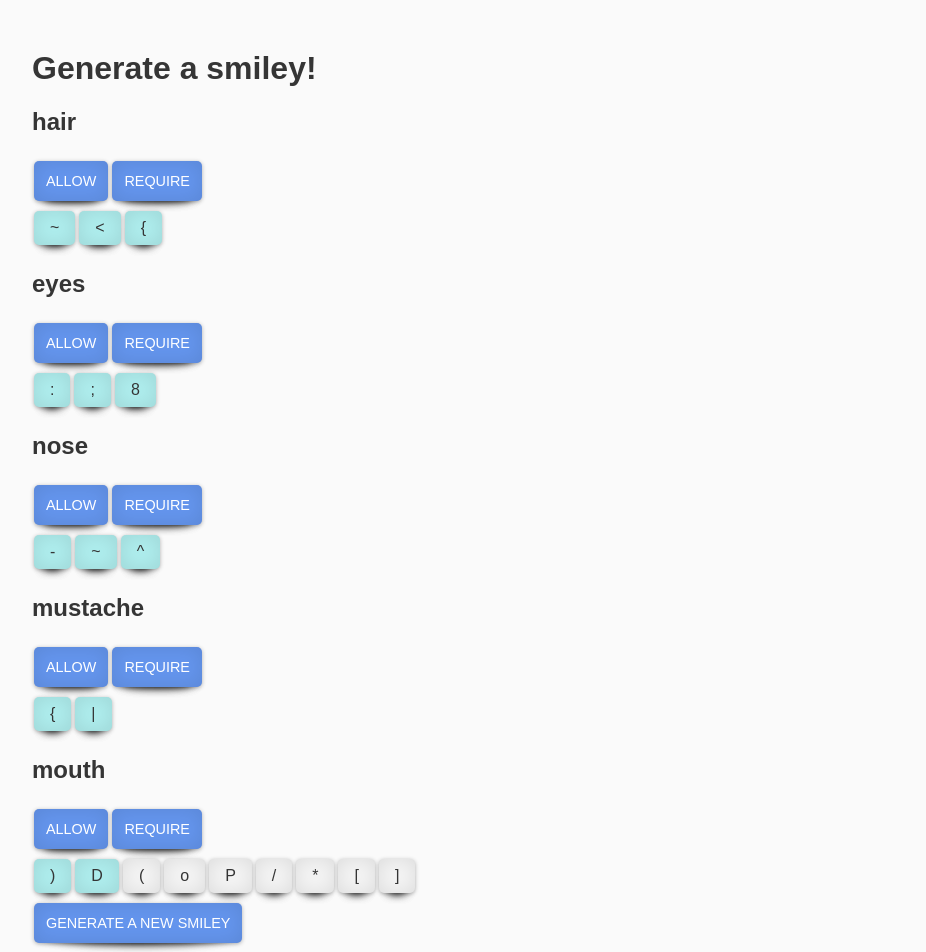
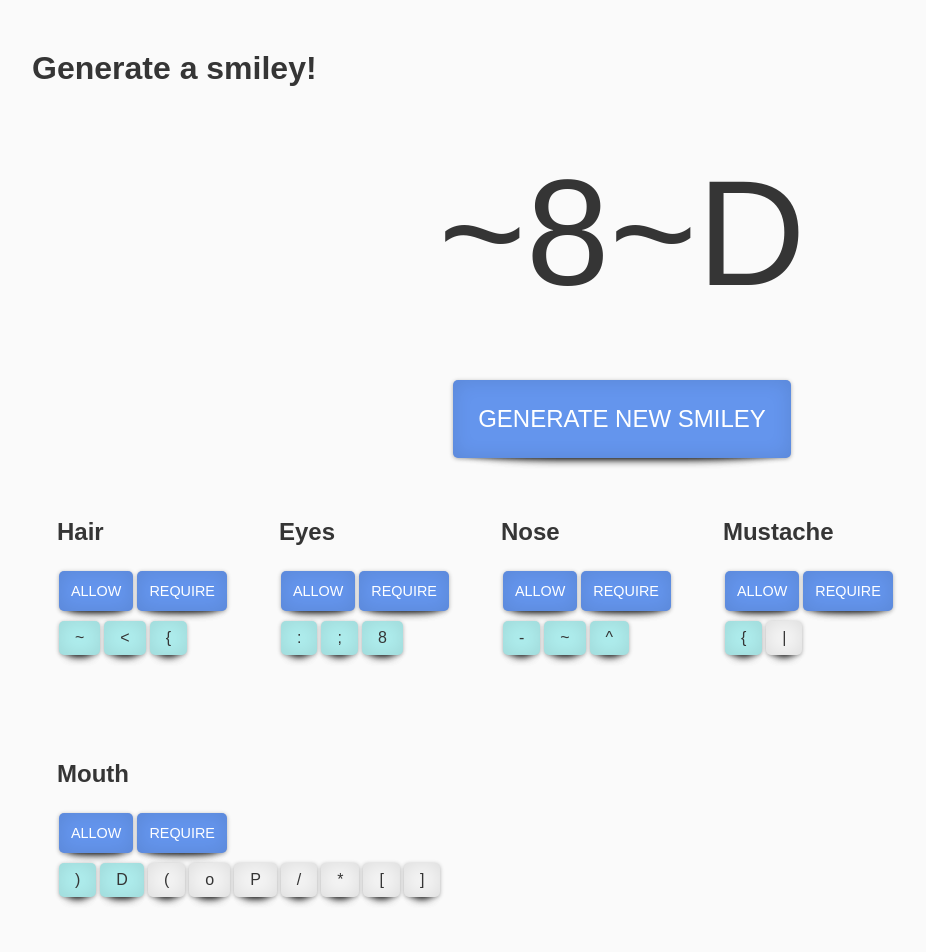
Before and after one commit to aespringfield/smiley-generator, a React (Create React App) app: page / in a window 1280 px wide. Shown: the top 952 px of the page, without its empty margins (18-944 px from the left). Built offline with nearby package versions, Linux system fonts and the light colour scheme.

Commit message:
Basic mode running

```diff
--- a/src/components/ConfigButton.js
+++ b/src/components/ConfigButton.js
@@ -1,17 +1,20 @@
 import React from 'react';
+import classNames from 'classnames';
 
 // allow is kind of working but it's probably on both config buttons--need to change. Also doesn't seem to work so well when you try to toggle it back to true.
 const ConfigButton = props => {
-    const handleClick = (event) => {
-        props.toggleAllowed();
-    }
+    const buttonClasses = classNames(
+        'config-button',
+        props.buttonOpts.class
+    )
+
     return (
         <div className="button-container">
             <button
-                className="config-button"
-                onClick={(event) => handleClick(event)}
+                className={buttonClasses}
+                onClick={(event) => props.buttonOpts.handleClick(event)}
             >
-                {props.text}
+                {props.buttonOpts.text}
             </button>
         </div>
     )
--- a/src/components/FeatureConfigOptions.js
+++ b/src/components/FeatureConfigOptions.js
@@ -1,23 +1,37 @@
 import React from 'react';
 import FeatureCharacterOptions from './FeatureCharacterOptions';
 import ConfigButton from './ConfigButton';
+import { capitalize } from './lib/TextHelper';
 
 const FeatureConfigOptions = props => {
     const toggleCharacterAllowed = props.updateCharacter('toggleCharacterAllowed');
     // const toggleRequired = props.updateConfig();
-    const toggleAllowed = props.updateConfig('toggleAllowed');
+    // const toggleAllowed = props.updateConfig('toggleAllowed');
+    const requireButtonOpts = {
+        text: 'Require',
+        class: 'require-button',
+        handleClick: props.updateConfig('toggleRequired')
+    }
+    const allowButtonOpts = {
+        text: 'Allow',
+        class: 'allow-button',
+        handleClick: props.updateConfig('toggleAllowed')
+    }
 
     return (
         <div className="feature-config-options">
             <div>
                 <h2 className="feature-config-options-header">
-                    {props.feature.name}
+                    {capitalize(props.feature.name)}
                 </h2>
-                <ConfigButton text='Allow'
-                    toggleAllowed={toggleAllowed}
-                />
-                <ConfigButton text='Require'
-                />
+                <div className="config-buttons-container">
+                    <ConfigButton
+                        buttonOpts={allowButtonOpts}
+                    />
+                    <ConfigButton
+                        buttonOpts={requireButtonOpts}
+                    />
+                </div>
                 <FeatureCharacterOptions
                     characters={props.feature.characters}
                     toggleCharacterAllowed={toggleCharacterAllowed}
--- a/src/components/GenerateButton.js
+++ b/src/components/GenerateButton.js
@@ -7,9 +7,9 @@ const GenerateButton = props => {
     props.createSmiley();
   }
   return (
-    <div className="button-container">
+    <div className="generate-button-container">
       <button
-          className="config-button"
+          className="generate-button"
           onClick={(event) => handleClick(event)}
       >
           {props.text}
--- a/src/components/SmileyViewer.js
+++ b/src/components/SmileyViewer.js
@@ -1,8 +1,10 @@
 import React from 'react';
 
 const SmileyViewer = props => (
-    <div className="smiley-viewer">
-        {props.smiley ? props.smiley : ''}
+    <div className="smiley-viewer-container">
+        <div className="smiley-viewer">
+            {props.smiley ? props.smiley : ''}
+        </div>
     </div>
 );
 
--- /dev/null
+++ b/src/components/lib/TextHelper.js
@@ -0,0 +1,7 @@
+const capitalize = (str) => {
+    return str.charAt(0).toUpperCase() + str.slice(1, str.length)
+  }
+
+  export {
+    capitalize
+  }
--- a/src/config/smileyConfig.js
+++ b/src/config/smileyConfig.js
@@ -70,7 +70,7 @@ const CONFIG = {
                 },
                 {
                     name: '|',
-                    allowed: true
+                    allowed: false
                 }
             ]
         },
--- a/src/containers/FeatureDashboardContainer.js
+++ b/src/containers/FeatureDashboardContainer.js
@@ -45,7 +45,6 @@ export default class FeatureDashboardContainer extends Component {
         console.log('Props in featuredash', this.props)
         return (
             <div className="feature-dashboard">
-                <h1>Generate a smiley!</h1>
                 {this.props.features.map((feature, index) =>
                     <FeatureConfigOptions
                         key={index}
--- a/src/containers/SmileyCreatorContainer.js
+++ b/src/containers/SmileyCreatorContainer.js
@@ -15,6 +15,18 @@ export default class SmileyCreatorContainer extends Component {
         }
     }
 
+    createSmiley = () => {
+        console.log('createSmiley', this.smileyCreator.createSmiley)
+        this.setState({
+            smiley: this.smileyCreator.createSmiley()
+        })
+        console.log('New state', this.state)
+    }
+
+    componentWillMount() {
+        this.createSmiley();
+    }
+
     componentDidMount() {
         console.log('STATE', this.state)
     }
@@ -22,29 +34,22 @@ export default class SmileyCreatorContainer extends Component {
     render() {
         return (
             <div>
+                <h1 className="main-heading">Generate a smiley!</h1>
+                <SmileyViewer
+                    smiley={this.state.smiley}
+                />
+                <GenerateButton
+                    text="Generate New Smiley"
+                    createSmiley={this.createSmiley}
+                />
                 <FeatureDashboardContainer
                     features={this.state.features}
                     toggleCharacterAllowed={this.toggleCharacterAllowed}
                     logStuff={this.logStuff}
                     updateFeatures={this.updateFeatures}
                 />
-                <GenerateButton
-                    text="Generate A New Smiley"
-                    createSmiley={this.createSmiley}
-                />
-                <SmileyViewer
-                    smiley={this.state.smiley}
-                />
             </div>
         );
-    }
-
-    createSmiley = () => {
-        console.log('createSmiley', this.smileyCreator.createSmiley)
-        this.setState({
-            smiley: this.smileyCreator.createSmiley()
-        })
-        console.log('New state', this.state)
     }
 
     // toggleCharacterAllowed = (featureIndex, characterIndex) => {
--- a/src/index.css
+++ b/src/index.css
@@ -47,7 +47,8 @@ button:hover:before, button:hover:after {
 }
 
 .feature-config-options {
-  margin: 0px;
+  margin: 40px 25px;
+  float: left;
 }
 
 .config-button {
@@ -56,6 +57,8 @@ button:hover:before, button:hover:after {
   background-color: cornflowerblue;
   font-size: .9em;
   padding: 12px;
+  /* display: inline-block;
+  margin: 0 auto; */
 }
 
 .config-button:active {
@@ -71,6 +74,51 @@ button:hover:before, button:hover:after {
   margin: 5px 2px;
 }
 
+.config-buttons-container {
+  display: block;
+  margin: 0 auto;
+}
+
 .selected {
   background-color: paleturquoise;
 }
+
+.smiley-viewer {
+  font-size: 150px;
+  text-align: center;
+}
+
+/* .generate-button-container {
+  display: block;
+  margin: 0 auto;
+} */
+
+.generate-button {
+  display: block;
+  margin: 0 auto;
+  color: rgb(255, 255, 255);
+  text-transform: uppercase;
+  background-color: cornflowerblue;
+  font-size: 1.5em;
+  padding: 25px;
+  /* display: inline-block;
+  margin: 0 auto; */
+}
+
+.generate-button:active {
+  background-color: rgb(40, 109, 238);
+}
+
+.smiley-viewer-container {
+  display: block;
+  margin: 60px 60px;
+}
+
+.main-heading {
+  /* color: rgb(40, 109, 238); */
+}
+
+.feature-dashboard {
+  display: block;
+  margin: 0 auto;
+}
--- a/src/models/Feature.js
+++ b/src/models/Feature.js
@@ -24,4 +24,13 @@ export default class Feature extends Character {
         this.allowed = !this.allowed;
     }
 
+    pickCharacter = () => {
+        const charsAllowed = this.characters.filter(character => character.allowed);
+        return charsAllowed[Math.floor(Math.random() * charsAllowed.length)].name;
+    }
+
+    // (smiley, feature) => {
+    //     let charsAllowed = feature.characters.filter(character => character.allowed)
+    //     let randomCharForFeature = charsAllowed[Math.floor(Math.random() * charsAllowed.length)].name;
+    //     return smiley += randomCharForFeature;
 }
--- a/src/models/SmileyCreator.js
+++ b/src/models/SmileyCreator.js
@@ -19,7 +19,7 @@ export default class SmileyCreator {
     }
 
     keepAllowedFeatures() {
-        this.features = this.features.filter(feature => feature.allowed);
+        return this.features.filter(feature => feature.allowed);
     }
 
     findFeatureIndex(featureName) {
@@ -28,22 +28,17 @@ export default class SmileyCreator {
     }
 
     putFeaturesInOrder() {
-        this.features = this.features.sort((featureA, featureB) => {
+        return this.features.sort((featureA, featureB) => {
             let featureAIndex = CONFIG.FEATURE_ORDER.findIndex(element => element === featureA.name);
             let featureBIndex = CONFIG.FEATURE_ORDER.findIndex(element => element === featureB.name);
             return featureAIndex - featureBIndex;
-        })
+        });
     }
 
     createSmiley() {
-        this.keepAllowedFeatures();
-        this.putFeaturesInOrder();
-        const smiley = this.features.reduce((smiley, feature) => {
-            let charsAllowed = feature.characters.filter(character => character.allowed)
-            let randomCharForFeature = charsAllowed[Math.floor(Math.random() * charsAllowed.length)].name;
-            return smiley += randomCharForFeature;
-        }, '');
-        console.log('smiley', smiley);
-        return smiley;
+        return this.putFeaturesInOrder().reduce((smiley, feature) => {
+            if (!feature.allowed) { return smiley }
+            return smiley += feature.pickCharacter();
+        }, '')
     }
 }
```
